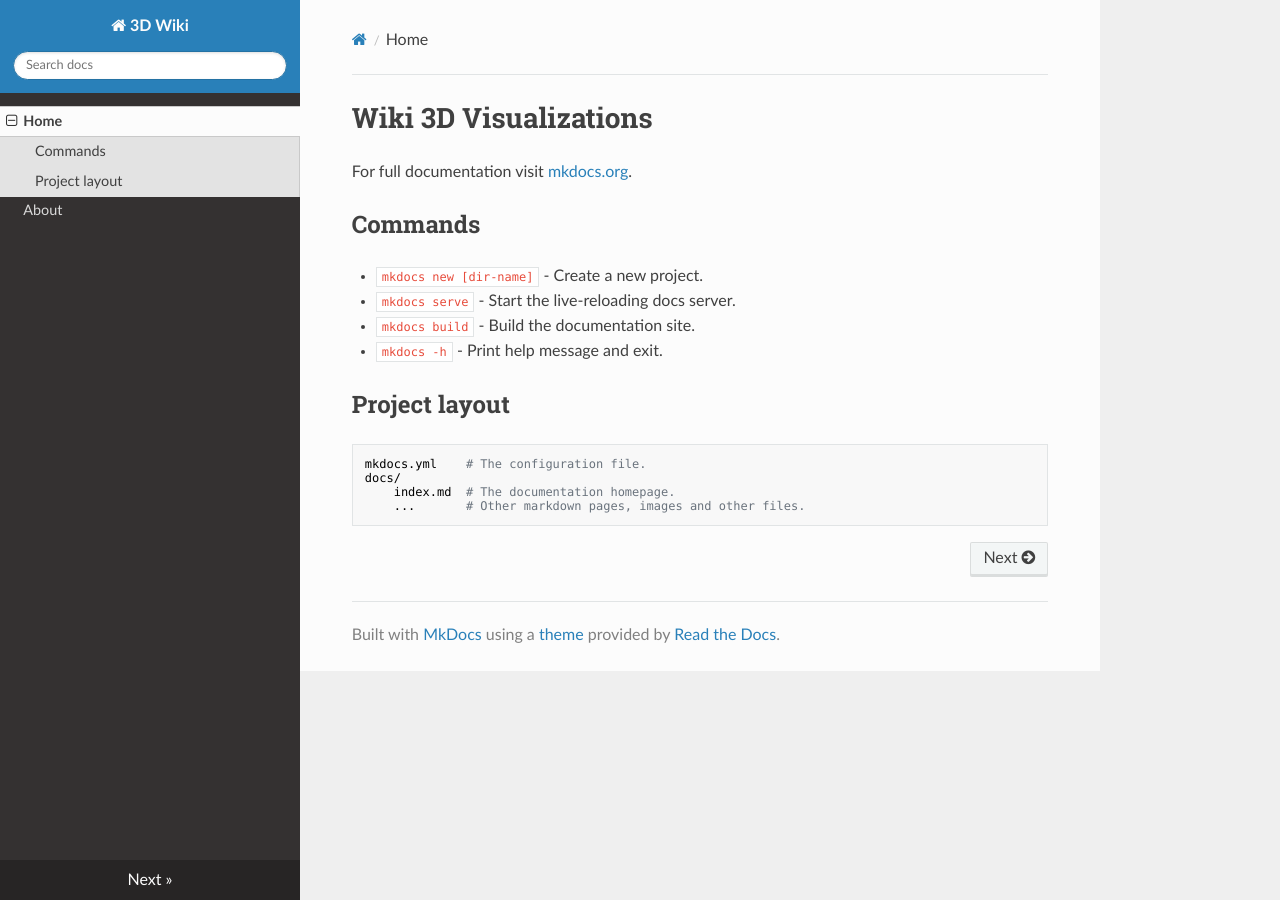
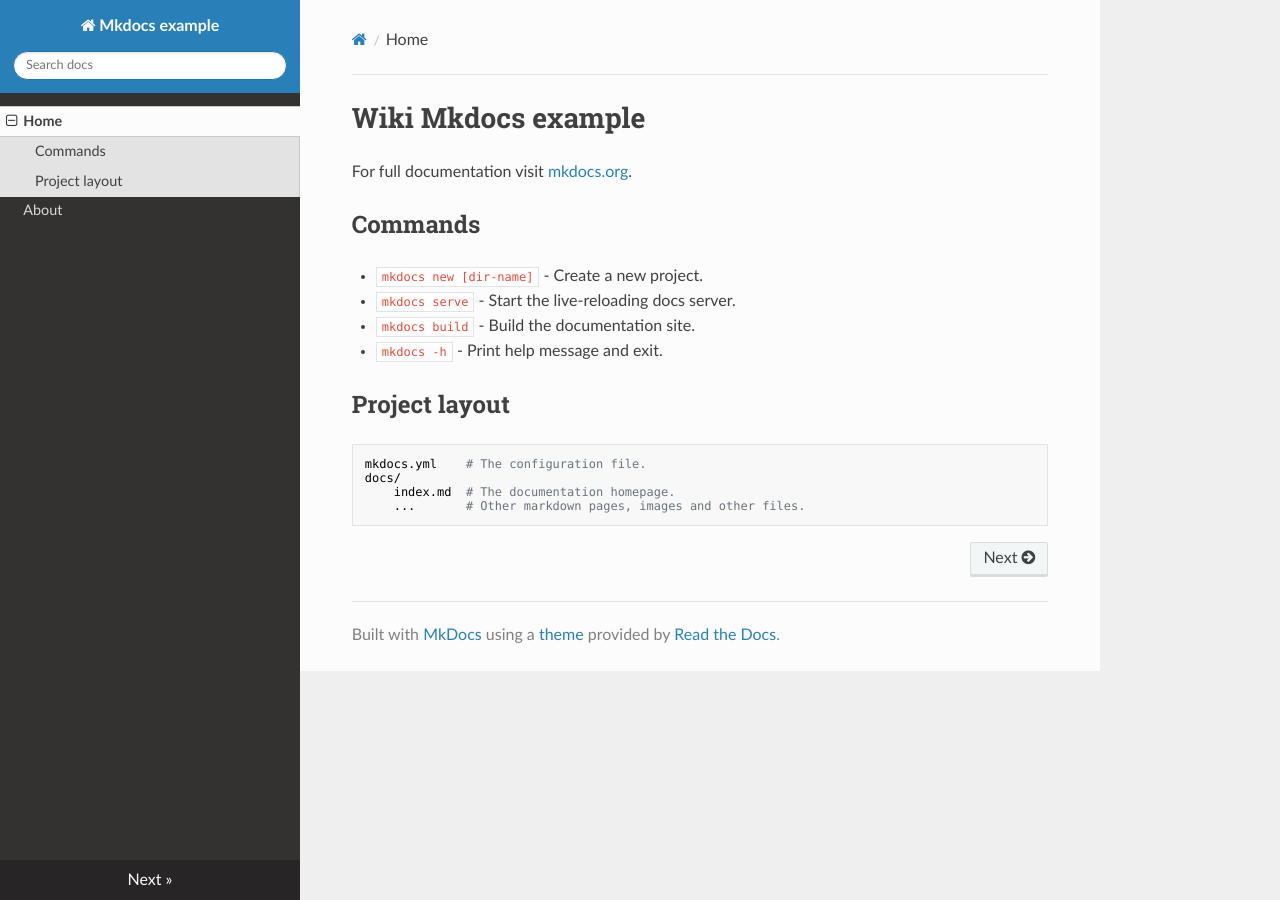
Before and after one commit to hector23rp/mkdocs-example, an MkDocs documentation site: the page built from docs/index.md, in a window 1280 px wide. Built offline with MkDocs 1.6.1, drawn with Linux system fonts in a browser that asks for light colours; nearby versions of some CDN libraries.

Commit message:
Update title

```diff
--- a/docs/index.md
+++ b/docs/index.md
@@ -1,4 +1,4 @@
-# Wiki 3D Visualizations
+# Wiki Mkdocs example
 
 For full documentation visit [mkdocs.org](https://www.mkdocs.org).
 
--- a/mkdocs.yml
+++ b/mkdocs.yml
@@ -1,4 +1,4 @@
-site_name: 3D Wiki
+site_name: Mkdocs example
 nav:
     - Home: index.md
     - About: about.md
```
